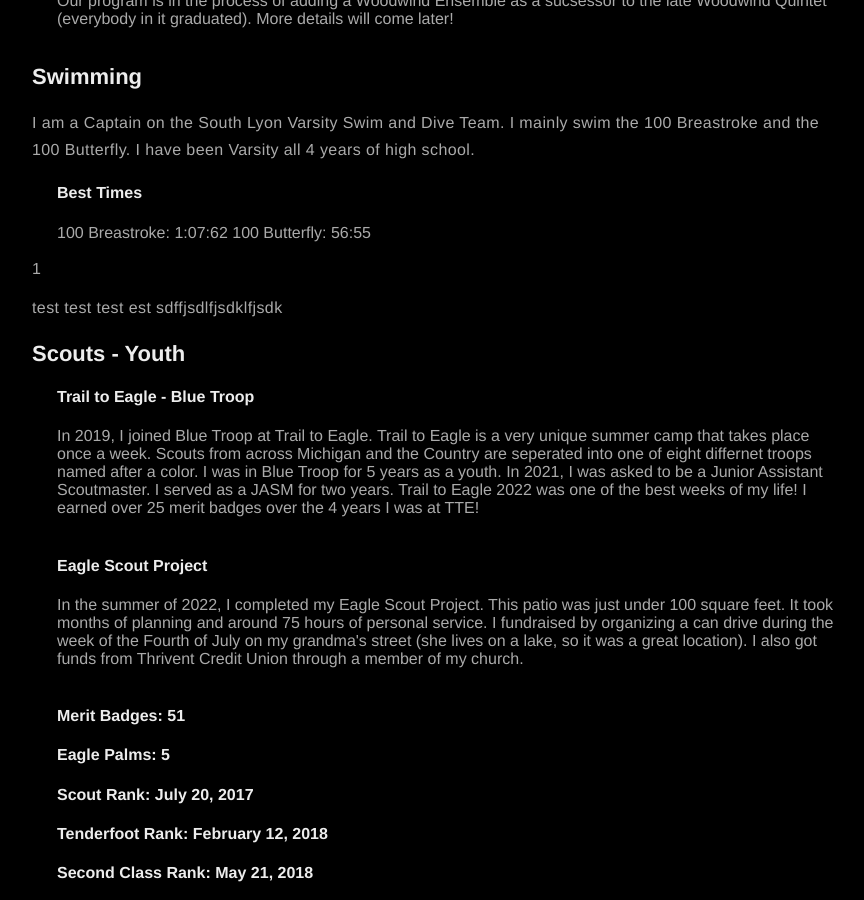
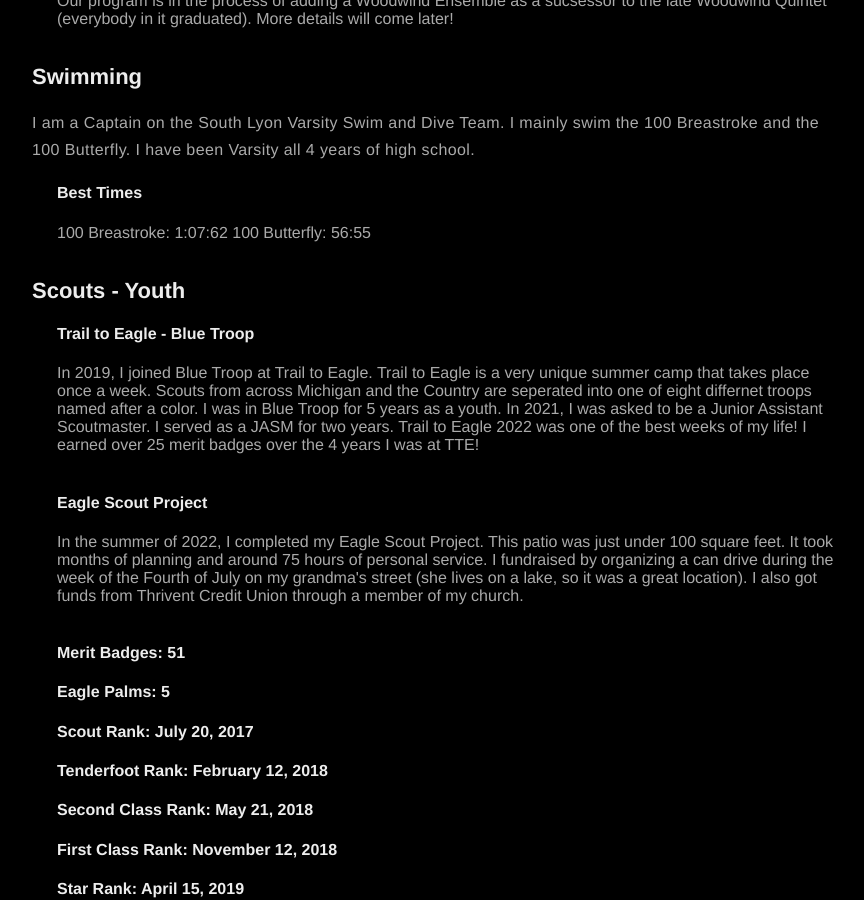
Before and after one commit to JDBurchHuzzah/jdburchhuzzah.github.io, a Jekyll site: the page built from about.md, in a window 1280 px wide and 900 px high, scrolled down 1798 px. Shown: the whole window, without its empty margins (203-1067 px from the left). Built offline with Jekyll 4.4.1, drawn with Linux system fonts in a browser that asks for light colours; nearby versions of some CDN libraries.

Commit message:
Update about.md

```diff
--- a/about.md
+++ b/about.md
@@ -39,13 +39,6 @@
   100 Butterfly: 56:55<br><br>
 </div>
 
-<section>
-  <div class="right">1</div>
-  <p>
-    test test test est sdffjsdlfjsdklfjsdk
-  </p>
-</section>
-
 <h2>Scouts - Youth</h2>
 <div style="margin-left: 25px;">
   <h4>Trail to Eagle - Blue Troop</h4>In 2019, I joined Blue Troop at Trail to Eagle. Trail to Eagle is a very unique summer camp that takes place once a week. Scouts from across Michigan and the Country are seperated into one of eight differnet troops named after a color. I was in Blue Troop for 5 years as a youth. In 2021, I was asked to be a Junior Assistant Scoutmaster. I served as a JASM for two years. Trail to Eagle 2022 was one of the best weeks of my life! I earned over 25 merit badges over the 4 years I was at TTE!<br><br>
```
